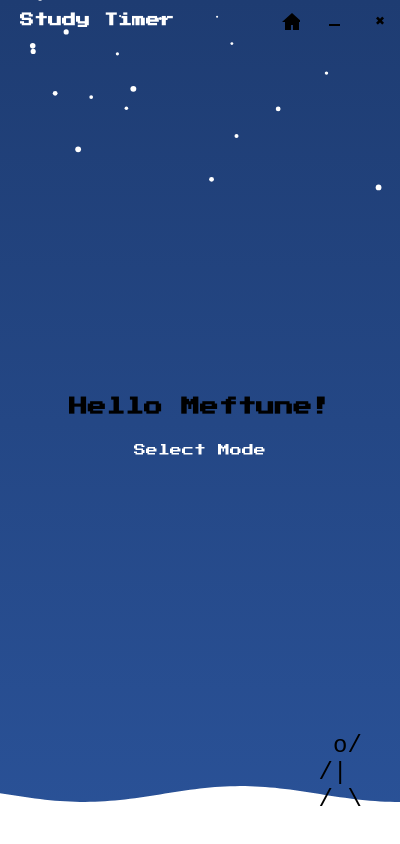
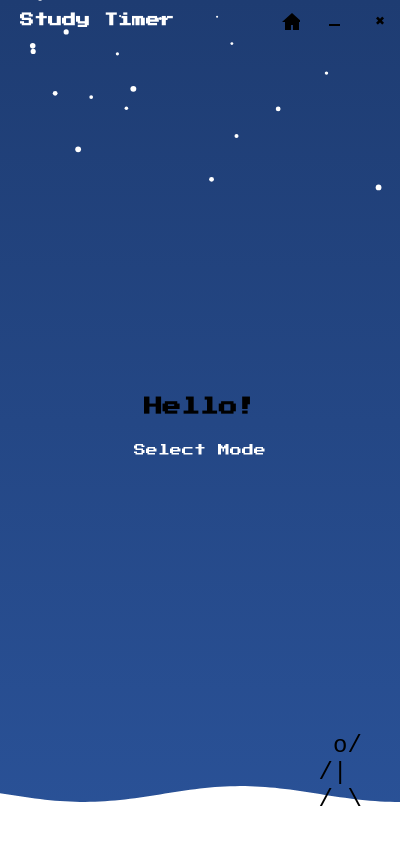
Before and after one commit to abdullahbilici/StudyTimer, an Electron app: page index.html in a window 400 px wide. Drawn offline with Linux system fonts and the light colour scheme.

Commit message:
Update index.html

```diff
--- a/index.html
+++ b/index.html
@@ -157,7 +157,7 @@
 
   <!-- Pages -->
   <div id="welcomePage" class="page visible">
-    <h3>Hello Meftune!</h3>
+    <h3>Hello!</h3>
     <button onclick="navigate('studyModeSelectionPage')">Select Mode</button>
   </div>
 
```
